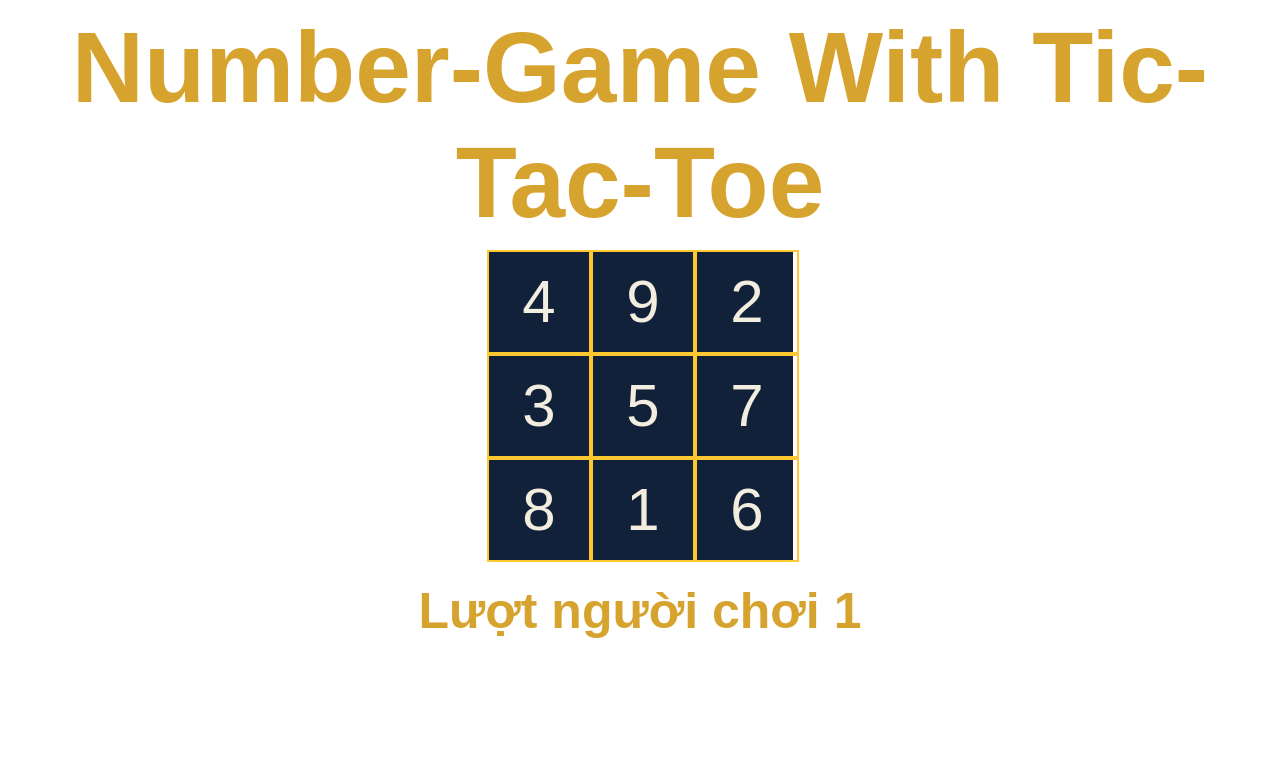
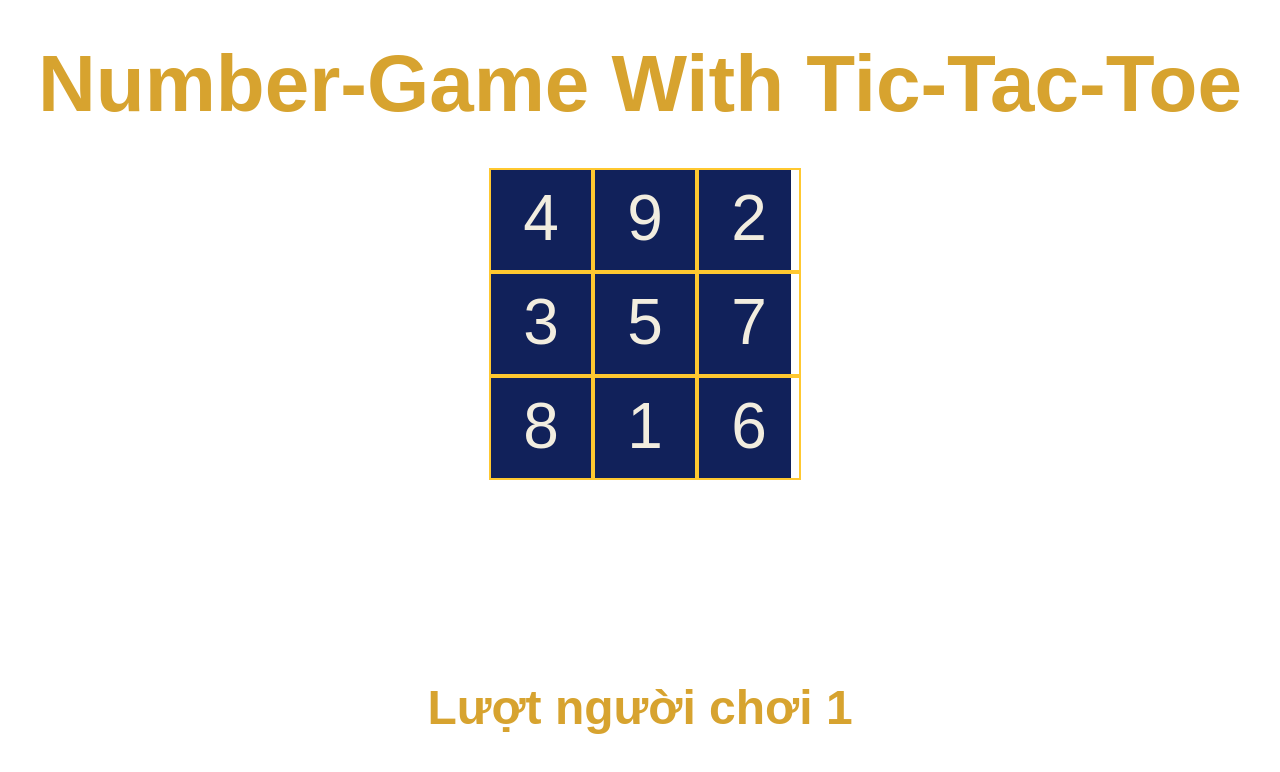
Before and after one commit to RitornareLuck/PublicFPTProj, a plain HTML site: page Web/NumberGame-With-TicTacToe/index.html in a window 1280 px wide. Drawn offline with Linux system fonts and the light colour scheme.

Commit message:
Offset With Screen Percentage

```diff
--- a/Web/NumberGame-With-TicTacToe/style.css
+++ b/Web/NumberGame-With-TicTacToe/style.css
@@ -8,33 +8,40 @@ section {
 
 .cell {
     font-family: "Arial", sans-serif;
-    width: 100px;
-    height: 100px;
+    width: 100%;
+	max-width: 100px;
+    aspect-ratio : 1 / 1;
     border: 2px solid #ffc830;
     cursor: pointer;
-    line-height: 100px;
-    font-size: 60px;
+    line-height: 150%;
+    font-size: 400%;
 	color: #f2eddf;
 }
 
+
 .gtitle {
-    font-size: 100px;
+    font-size: 500%;
     color: #d7a32f;
-    margin: 10px auto;
+    margin: 3% auto;
 }
 
 .gcontainer {
     display: grid;
     grid-template-columns: repeat(3, auto);
-    width: 306px;
-    margin: 10px auto;
-    background-color: #11213a;
+    width: 30%;
+	max-width: 302px;
+    margin: 3% auto;
+    background-color: #11215a;
     color: #04c0b2;
 }
 
 .gstatus {
-    font-size: 50px;
+    font-size: 300%;
     color: #d7a32f;
-    margin: 20px auto;
+    margin: 3% auto;
+	bottom: 0%;
+    position: fixed;
+	left: 50%;
+	transform: translate(-50%, -50%);
 	white-space: pre-line;
 }
--- a/Web/NumberGame/style.css
+++ b/Web/NumberGame/style.css
@@ -1,17 +1,18 @@
 .number{
-  width: 70px;
-  height: 70px;
+  width: 6%;
+  max-width: 70px;
+  aspect-ratio : 1 / 1;
   font-weight: bold;
-  font-size: 30px;
+  font-size: 200%;
   background-color: tomato;
   transition: all .8s ease;
   position: absolute;
-  top: 2000px;
-  left: 700px;
+  top: 300%;
+  left: 50%;
   border-radius: 60%;
 }
 button{
-  margin: 40px 0;
+  margin: 2% 0;
 }
 body {
     font-family: "Arial", sans-serif;
@@ -21,36 +22,25 @@ section {
     text-align: center;
 }
 
-.cell {
-    font-family: "Arial", sans-serif;
-    width: 100px;
-    height: 100px;
-    box-shadow: 2px 2px 2px 2px #ecd7ba;
-    border: 2px solid #ecd7ba;
-    cursor: pointer;
-    line-height: 100px;
-    font-size: 60px;
-}
-
 .gtitle {
-    font-size: 100px;
+    font-size: 500%;
     color: #d7a32f;
-    margin: 10px auto;
+    margin: 3% auto;
 }
 
 .gcontainer {
     display: grid;
     grid-template-columns: repeat(3, auto);
-    width: 306px;
-    margin: 10px auto;
+    width: 80%;
+    margin: 3% auto;
     background-color: #11215a;
     color: #04c0b2;
 }
 
 .gstatus {
-    font-size: 50px;
+    font-size: 300%;
     color: #d7a32f;
-    margin: 20px auto;
+    margin: 3% auto;
 	bottom: 0%;
     position: fixed;
 	left: 50%;
```
Also changed, not shown: Web/NumberGame/script.js (+8 -8 lines).
